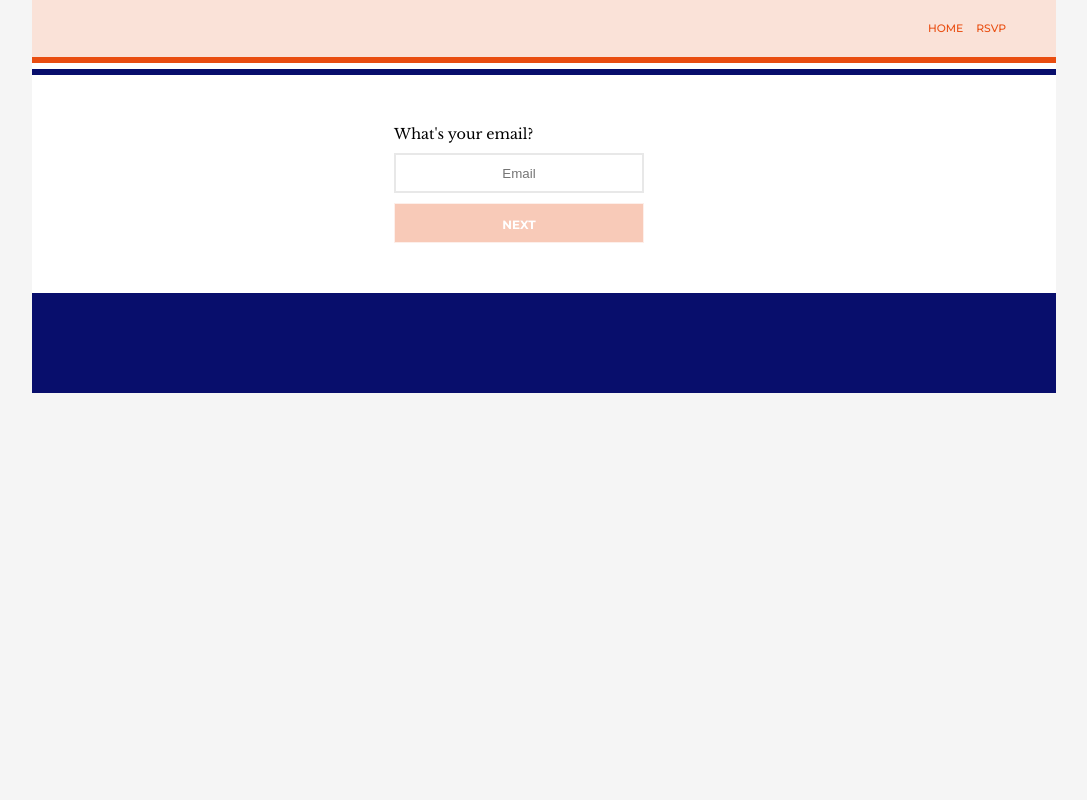
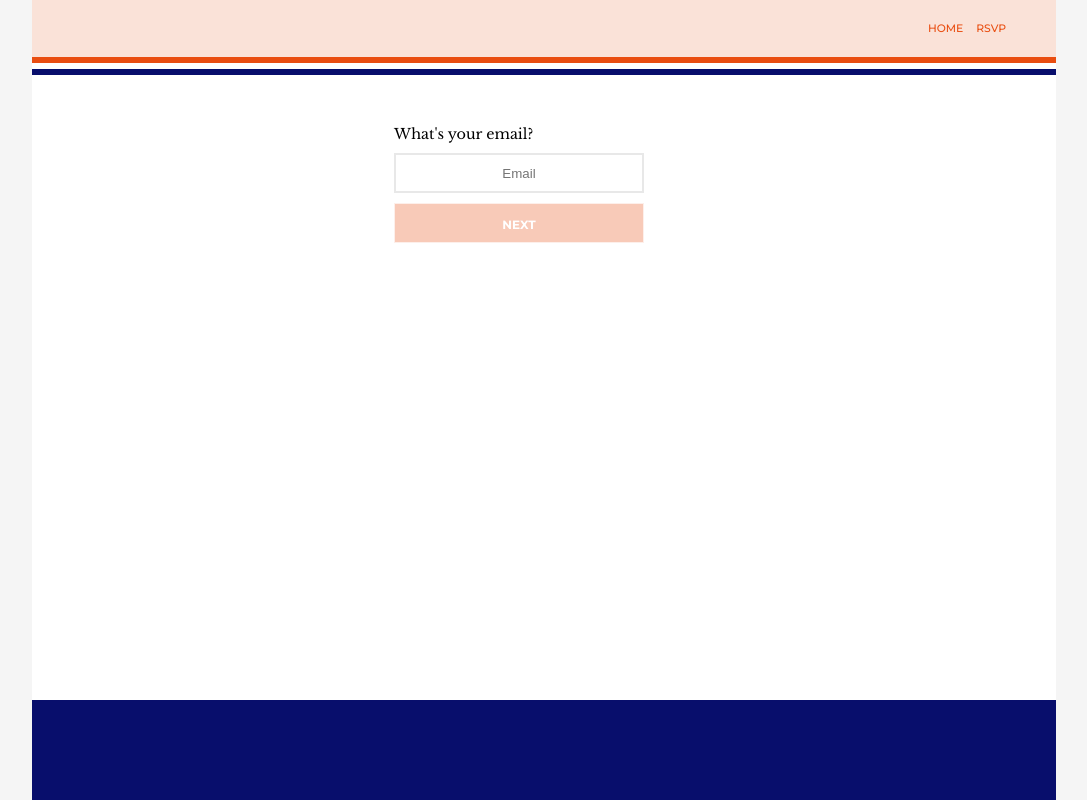
Before and after one commit to Jauny/wedding, a Flask app: template app/templates/rsvp.html in a window 1280 px wide. Shown: the whole page, without its empty margins (96-1183 px from the left). Run offline with Flask 2, Linux system fonts and the light colour scheme; the template is opened without the code that fills it, so the values that code supplies are empty; parts of the project's set-up code (start-up, migrations or seed data) failed here and were passed over.

Commit message:
min height of content 100%

```diff
--- a/app/static/style.css
+++ b/app/static/style.css
@@ -33,6 +33,18 @@ body {
   font-size: 12px;
   -webkit-font-smoothing: antialiased;
   -moz-osx-font-smoothing: grayscale;
+  min-height: 100vh;
+}
+
+.wrapper {
+  display: flex;
+  flex-direction: column;
+  min-height: 100vh;
+}
+
+.wrapper > .content {
+  flex: 1;
+  background: white;
 }
 
 /* RANDOM */
@@ -337,9 +349,6 @@ label {
 }
 
 /* RSVP */
-.rsvp--form {
-  background-color: white;
-}
 .rsvp--form form {
   padding: var(--base-spacing) 0;
   margin-left: auto;
--- a/app/templates/layout.html
+++ b/app/templates/layout.html
@@ -6,6 +6,7 @@
   <meta name="viewport" content="width=device-width, initial-scale=1">
 </head>
 <body>
+  <div class="wrapper">
     {% with messages = get_flashed_messages() %}
       {% if messages %}
         <ul class=flashes>
@@ -16,7 +17,10 @@
       {% endif %}
     {% endwith %}
     {% include 'header.html' %}
+    <div class="content">
       {% block content %}{% endblock %}
+    </div>
     {% include 'footer.html' %}
+  </div>
 </body>
 </html>
```
Lines whose indentation alone changed are shown as unchanged.
